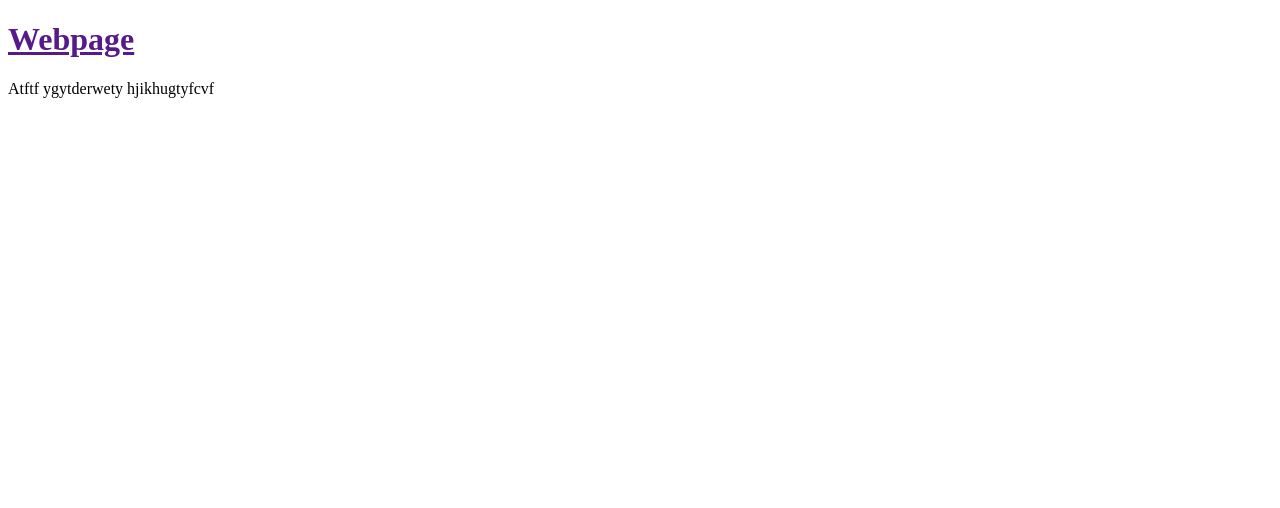
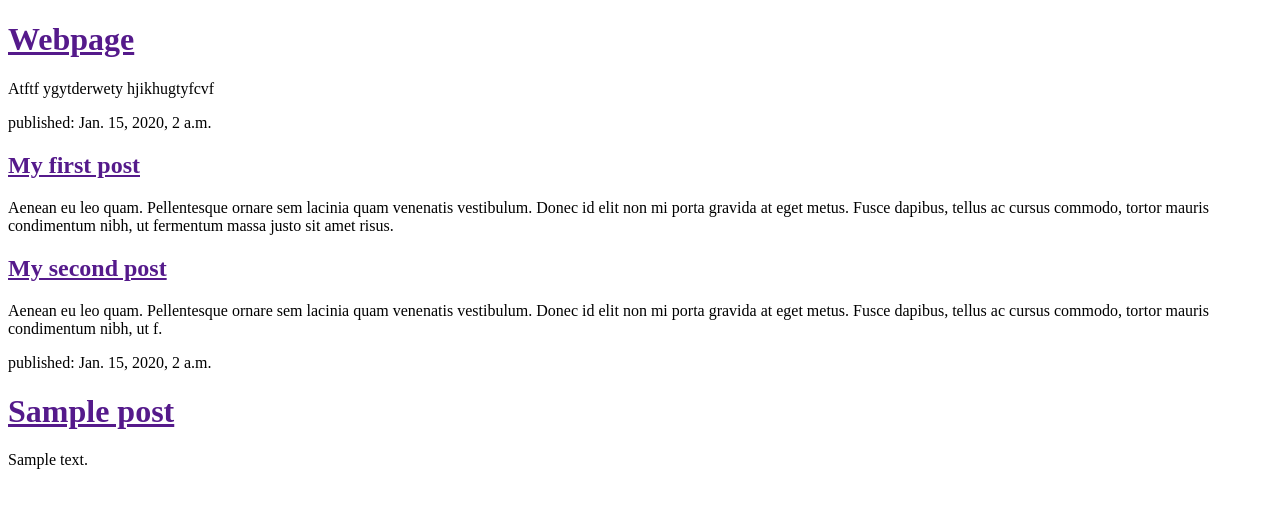
Before and after one commit to Asdfghjkloiuyt/my-first-blog, a Django app: template blog/templates/blog/post_list.html in a window 1280 px wide. Shown: the top 508 px of the page. Run offline with Django 3.2, Linux system fonts and the light colour scheme; the template is opened without the code that fills it: values that come from a table or form of the project are taken from there, others are empty; tables that the repository leaves empty hold one stand-in row (values such as "Sample post").

Commit message:
Modified templates to display posts from database.

```diff
--- a/blog/templates/blog/post_list.html
+++ b/blog/templates/blog/post_list.html
@@ -6,8 +6,31 @@
 </head>
 
 <body>
+  <div>
   <h1><a href="">Webpage</a></h1>
     <p>Atftf ygytderwety hjikhugtyfcvf</p>
+  </div>
+
+  {% for post in posts %}
+   <div>
+     <p>published: {{ post.published_date }}</p>
+     <h2><a href="">My first post</a></h2>
+     <p>Aenean eu leo quam. Pellentesque ornare sem lacinia quam venenatis vestibulum. Donec id elit non mi porta gravida at eget metus. Fusce dapibus, tellus ac cursus commodo, tortor mauris condimentum nibh, ut fermentum massa justo sit amet risus.</p>
+   </div>
+  {% endfor %}
+
+       <div>
+           <h2><a href="">My second post</a></h2>
+           <p>Aenean eu leo quam. Pellentesque ornare sem lacinia quam venenatis vestibulum. Donec id elit non mi porta gravida at eget metus. Fusce dapibus, tellus ac cursus commodo, tortor mauris condimentum nibh, ut f.</p>
+       </div>
+
+       {% for post in posts %}
+           <div>
+               <p>published: {{ post.published_date }}</p>
+               <h1><a href="">{{ post.title }}</a></h1>
+               <p>{{ post.text|linebreaksbr }}</p>
+           </div>
+       {% endfor %}
 </body>
 
 </html>
--- a/blog/views.py
+++ b/blog/views.py
@@ -1,5 +1,7 @@
 from django.shortcuts import render
+from django.utils import timezone
+from .models import Post
 
-# Create your views here.
 def post_list(request):
-    return render(request, 'blog/post_list.html', {})
+    posts = Post.objects.filter(published_date__lte=timezone.now()).order_by('published_date')
+    return render(request, 'blog/post_list.html', {'posts': posts})
```
